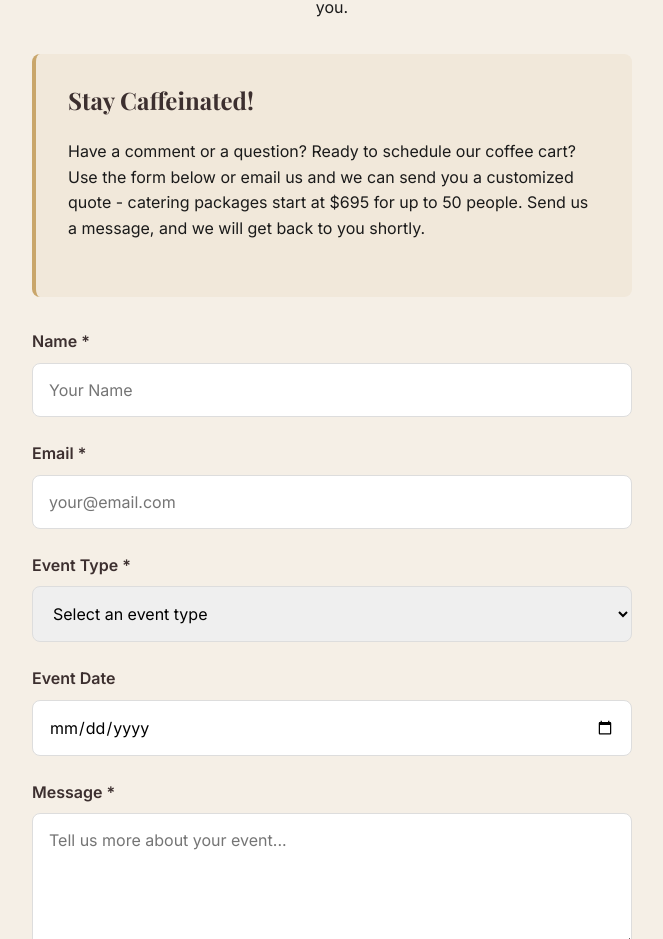
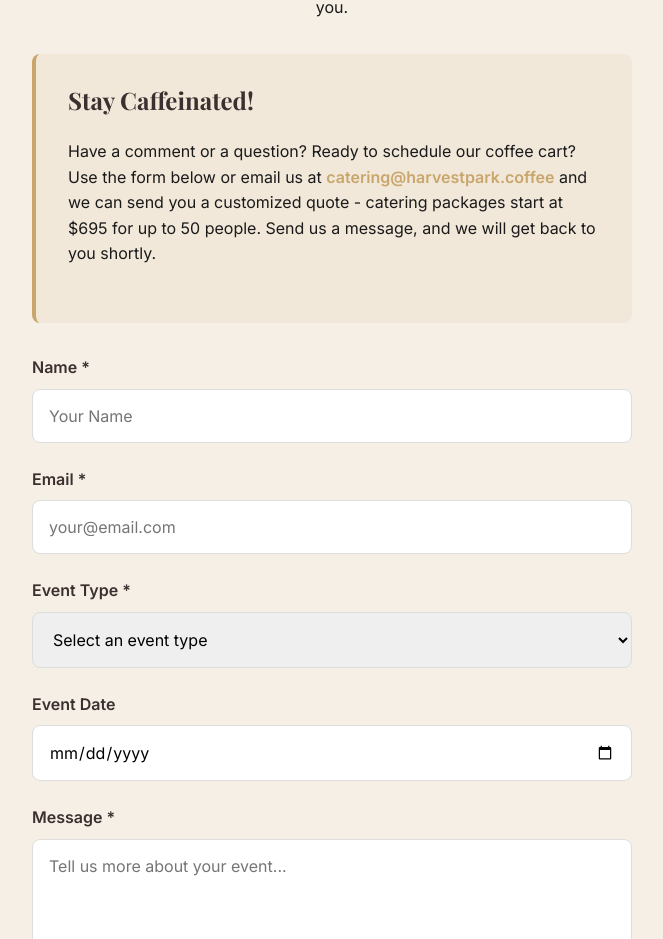
Before and after one commit to zandergr888/harvestpark, a React (Vite) app: page / in a window 1280 px wide. Shown: the part 3920-4859 px from the top of the page, without its empty margins (308-971 px from the left). Built offline with nearby package versions, Linux system fonts and the light colour scheme; no server answers.

Commit message:
added email to form

```diff
--- a/src/components/ContactForm.module.css
+++ b/src/components/ContactForm.module.css
@@ -39,6 +39,18 @@
   color: var(--text);
   line-height: 1.6;
   font-size: var(--text-sm);
+}
+
+.infoBox a {
+  color: var(--accent);
+  text-decoration: none;
+  font-weight: 600;
+  transition: color 0.3s ease;
+}
+
+.infoBox a:hover {
+  color: var(--primary);
+  text-decoration: underline;
 }
 
 .form {
--- a/src/components/ContactForm.tsx
+++ b/src/components/ContactForm.tsx
@@ -64,7 +64,7 @@ export default function ContactForm() {
           <div className={styles.infoBox}>
             <h3>Stay Caffeinated!</h3>
             <p>
-              Have a comment or a question? Ready to schedule our coffee cart? Use the form below or email us and we can send you a customized quote - catering packages start at $695 for up to 50 people. Send us a message, and we will get back to you shortly.
+              Have a comment or a question? Ready to schedule our coffee cart? Use the form below or email us at <a href="mailto:catering@harvestpark.coffee">catering@harvestpark.coffee</a> and we can send you a customized quote - catering packages start at $695 for up to 50 people. Send us a message, and we will get back to you shortly.
             </p>
           </div>
 
```
